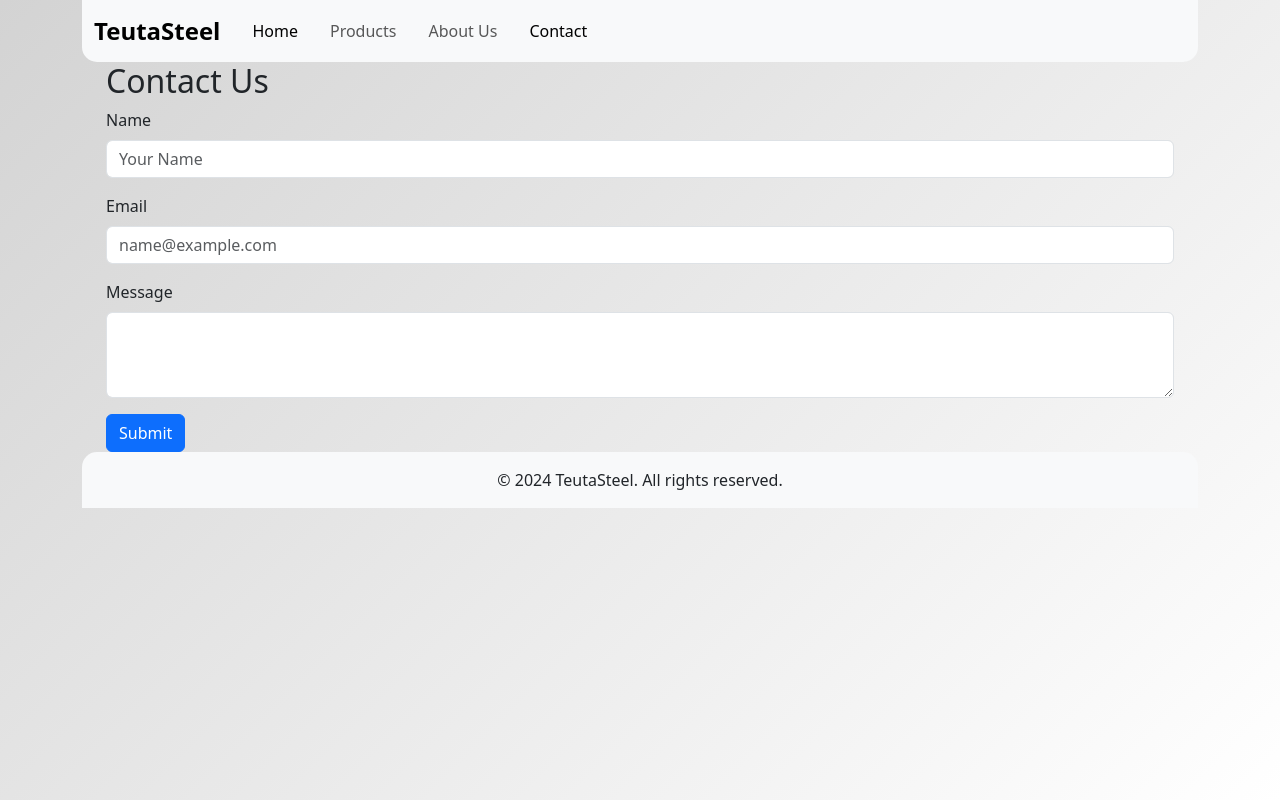
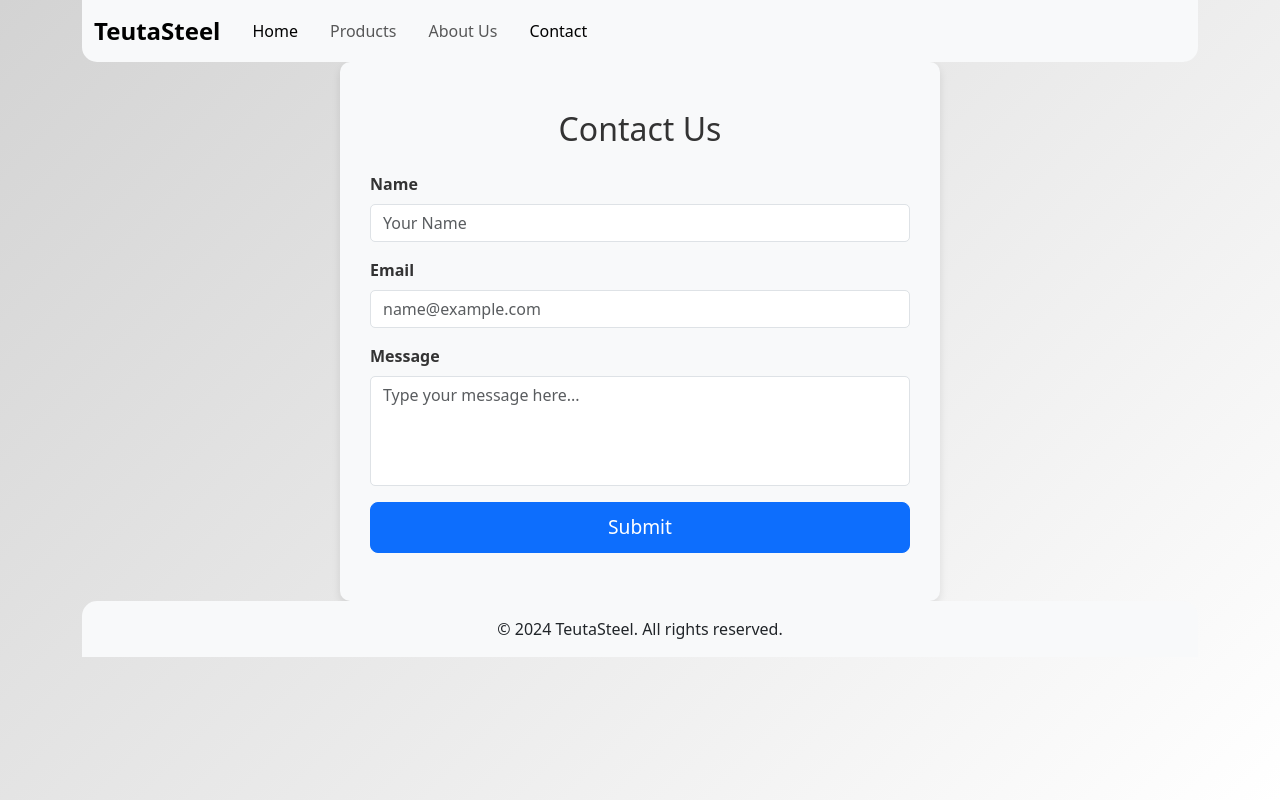
Before and after one commit to katrahura/teutasteel, an Angular app: page /contact in a window 1280 px wide. Built offline with nearby package versions, Linux system fonts and the light colour scheme.

Commit message:
fix layout issues.

```diff
--- a/src/app/pages/about/about.component.html
+++ b/src/app/pages/about/about.component.html
@@ -39,4 +39,4 @@
         <a href="/contact" class="btn btn-primary btn-lg">Contact Us</a>
       </div>
     </div>
-  </section>
+</section>
--- a/src/app/pages/contact/contact.component.css
+++ b/src/app/pages/contact/contact.component.css
@@ -1,15 +1,40 @@
-/* .contact-page {
-  background: linear-gradient(135deg, #D3D3D3, #FFFFFF);
-  animation: gradientAnimation 10s ease infinite;
+.container {
+  max-width: 600px;
+  margin: 0 auto; /* Center the container */
+  background-color: #f8f9fa; /* Light background for the form */
+  padding: 30px;
+  border-radius: 10px; /* Rounded corners */
+  box-shadow: 0 4px 8px rgba(0, 0, 0, 0.1); /* Soft shadow for depth */
+}
 
-  } */
-  @keyframes gradientAnimation {
-    0% {
-      background-position: 0% 50%;
-    }
-    50% {
-      background-position: 100% 50%;
-    }
-    100% {
-      background-position: 0% 50%;
-    }}
+.contact-form .form-label {
+  font-weight: bold;
+  color: #333;
+}
+
+.contact-form .form-control {
+  border-radius: 5px; /* Soft rounded corners */
+}
+
+.contact-form textarea {
+  resize: none; /* Disable resize for consistency */
+}
+
+.contact-form button {
+  width: 100%; /* Make the button full width */
+  padding: 10px;
+  font-size: 1.2rem;
+}
+
+.contact-form button:hover {
+  background-color: #0056b3; /* Darker blue on hover */
+  transition: background-color 0.3s ease; /* Smooth transition */
+}
+
+h2 {
+  color: #333;
+}
+
+body {
+  background-color: #eef2f5; /* Light background to contrast with the form */
+}
--- a/src/app/pages/contact/contact.component.html
+++ b/src/app/pages/contact/contact.component.html
@@ -1,8 +1,6 @@
-<section class="contact-page">
-  <div class="container">
-<div class="container">
-    <h2>Contact Us</h2>
-    <form>
+<div class="container py-5">
+  <h2 class="text-center mb-4">Contact Us</h2>
+  <form class="contact-form">
     <div class="mb-3">
       <label for="name" class="form-label">Name</label>
       <input type="text" class="form-control" id="name" placeholder="Your Name">
@@ -13,10 +11,10 @@
     </div>
     <div class="mb-3">
       <label for="message" class="form-label">Message</label>
-        <textarea class="form-control" id="message" rows="3"></textarea>
+      <textarea class="form-control" id="message" rows="4" placeholder="Type your message here..."></textarea>
     </div>
-      <button type="submit" class="btn btn-primary">Submit</button>
+    <div class="text-center">
+      <button type="submit" class="btn btn-primary btn-lg">Submit</button>
+    </div>
   </form>
 </div>
-</div>
-</section>
--- a/src/app/pages/home/home.component.html
+++ b/src/app/pages/home/home.component.html
@@ -1,8 +1,6 @@
-<section class="landing-page">
-  <div class="container">
 
+<section class="px-3" >
 
-<div>
   <section class="hero-section text-center py-5"
   style="background-image: url('https://picsum.photos/300/200'); background-size: cover;">
 <div class="container">
@@ -101,7 +99,4 @@
       <a class="btn btn-lg btn-light" routerLink="/contact">Get in Touch</a>
     </div>
   </section>
-</div>
-
-</div>
 </section>
```
Lines whose indentation alone changed are shown as unchanged.
